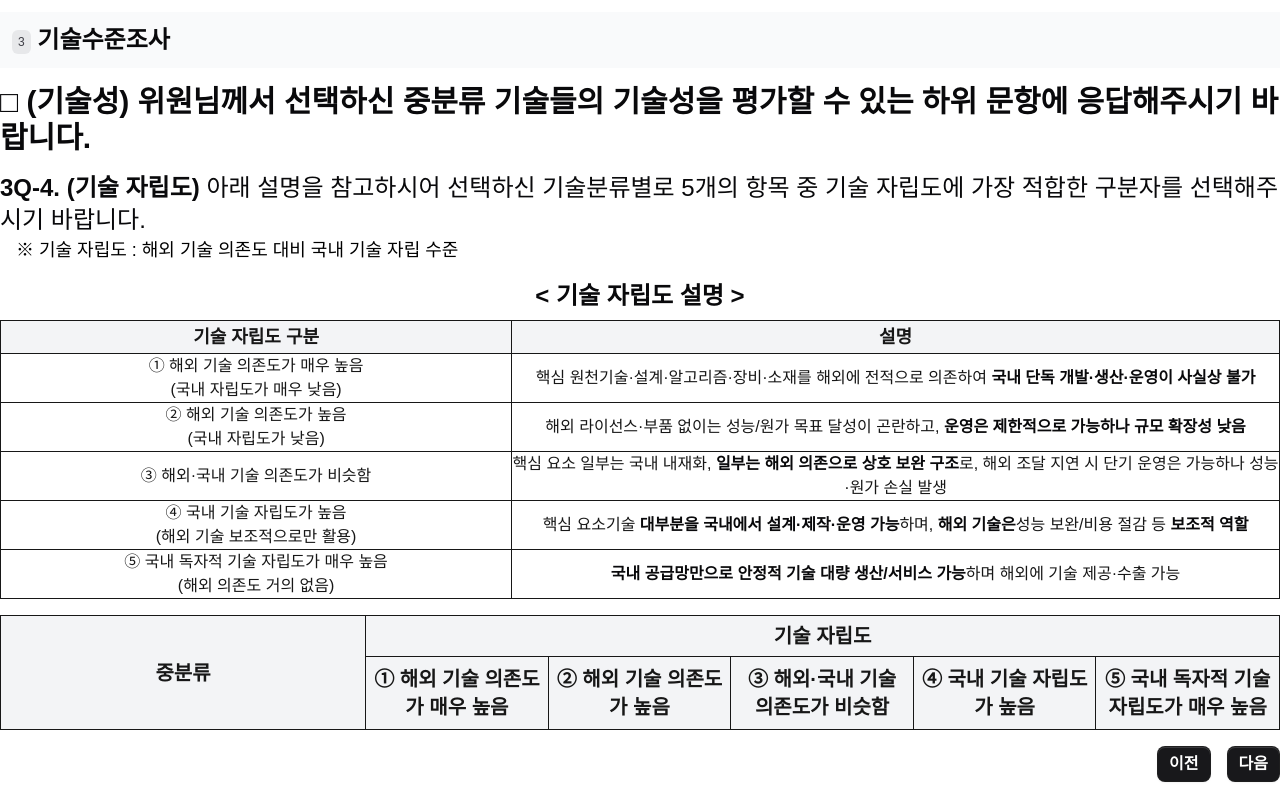
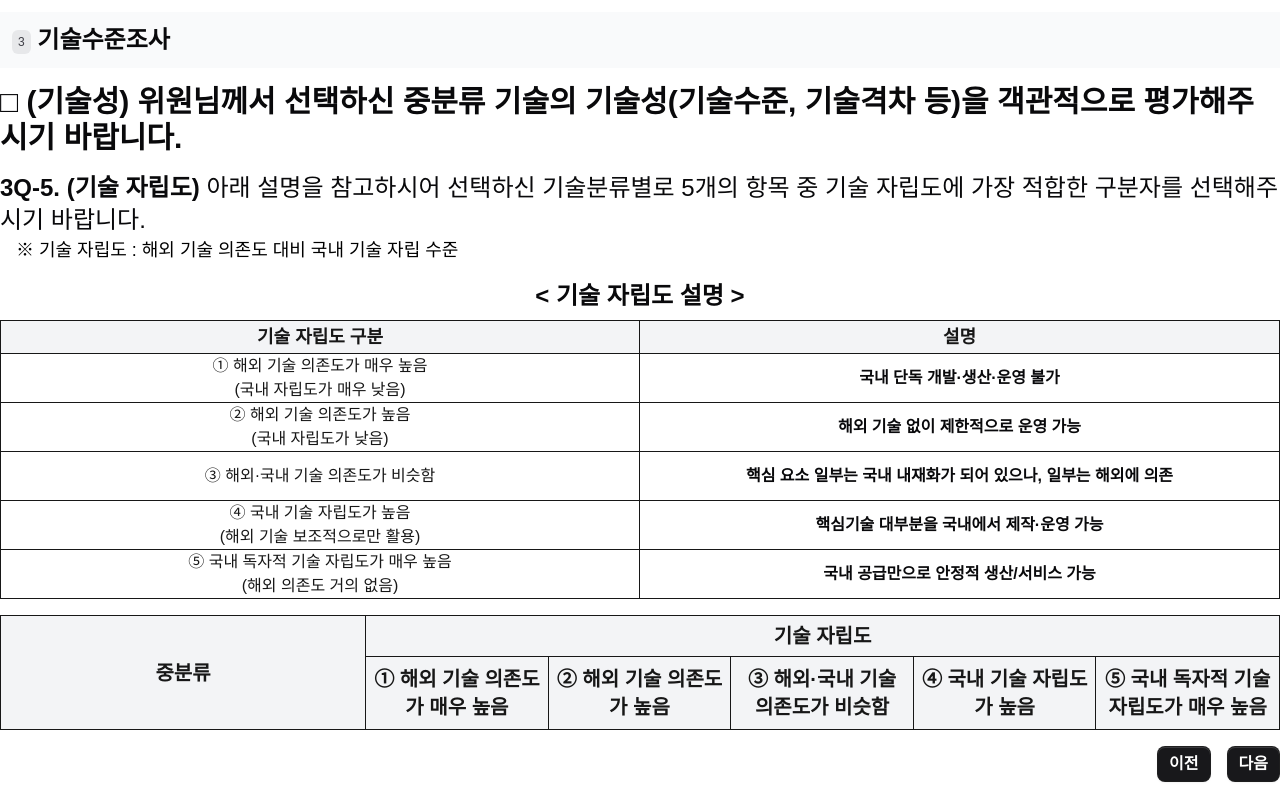
Before and after one commit to woollimsurvey/survey-2025, a Next.js app: page /independence in a window 1280 px wide. Built offline with nearby package versions, Linux system fonts and the light colour scheme.

Commit message:
feat: 기술 자립도 설명 그리드 텍스트 변경

```diff
--- a/src/app/independence/page.jsx
+++ b/src/app/independence/page.jsx
@@ -32,7 +32,7 @@ export default function Independence() {
   };
 
   const handlePrev = () => {
-    router.push("/gap");
+    router.push("/skill");
   };
 
   const handleNext = () => {
@@ -54,11 +54,11 @@ export default function Independence() {
       </header>
       <main>
         <h3 className="my-4 text-3xl font-semibold text-zinc-950">
-          □ (기술성) 위원님께서 선택하신 중분류 기술들의 기술성을 평가할 수 있는
-          하위 문항에 응답해주시기 바랍니다.
+          □ (기술성) 위원님께서 선택하신 중분류 기술의 기술성(기술수준, 기술격차
+          등)을 객관적으로 평가해주시기 바랍니다.
         </h3>
         <Heading level={4}>
-          3Q-4. (기술 자립도)&nbsp;
+          3Q-5. (기술 자립도)&nbsp;
           <span className="font-normal">
             아래 설명을 참고하시어 선택하신 기술분류별로 5개의 항목 중 기술
             자립도에 가장 적합한 구분자를 선택해주시기 바랍니다.
@@ -71,7 +71,7 @@ export default function Independence() {
           <Heading level={5} className="my-2 text-center">
             &lt; 기술 자립도 설명 &gt;
           </Heading>
-          <div className="grid grid-cols-[2fr_3fr] border text-center">
+          <div className="grid grid-cols-[1fr_1fr] border text-center">
             <div className="border-r border-b bg-gray-100 text-lg font-bold leading-8">
               기술 자립도 구분
             </div>
@@ -83,49 +83,40 @@ export default function Independence() {
               <br />
               (국내 자립도가 매우 낮음)
             </div>
-            <div className="flex justify-center items-center border-b">
-              핵심 원천기술·설계·알고리즘·장비·소재를 해외에 전적으로
-              의존하여&nbsp;
-              <Strong>국내 단독 개발·생산·운영이 사실상 불가</Strong>
+            <div className=" border-b leading-12">
+              <Strong>국내 단독 개발·생산·운영 불가</Strong>
             </div>
             <div className="border-r border-b">
               ② 해외 기술 의존도가 높음
               <br />
               (국내 자립도가 낮음)
             </div>
-            <div className="flex justify-center items-center border-b">
-              해외 라이선스·부품 없이는 성능/원가 목표 달성이 곤란하고,&nbsp;
-              <Strong>운영은 제한적으로 가능하나 규모 확장성 낮음</Strong>
+            <div className="border-b leading-12">
+              <Strong>해외 기술 없이 제한적으로 운영 가능</Strong>
             </div>
-            <div className="flex justify-center items-center border-r border-b">
+            <div className="border-r border-b leading-12">
               ③ 해외·국내 기술 의존도가 비슷함
             </div>
-            <div className="border-b">
-              핵심 요소 일부는 국내 내재화,&nbsp;
-              <Strong>일부는 해외 의존으로 상호 보완 구조</Strong>로, 해외 조달
-              지연 시 단기 운영은 가능하나 성능·원가 손실 발생
+            <div className="border-b leading-12">
+              <Strong>
+                핵심 요소 일부는 국내 내재화가 되어 있으나, 일부는 해외에 의존
+              </Strong>
             </div>
             <div className="border-r border-b">
               ④ 국내 기술 자립도가 높음
               <br />
               (해외 기술 보조적으로만 활용)
             </div>
-            <div className="flex justify-center items-center border-b">
-              핵심 요소기술&nbsp;
-              <Strong>대부분을 국내에서 설계·제작·운영 가능</Strong>하며,&nbsp;
-              <Strong>해외 기술은</Strong> 성능 보완/비용 절감 등&nbsp;
-              <Strong>보조적 역할</Strong>
+            <div className="border-b leading-12">
+              <Strong>핵심기술 대부분을 국내에서 제작·운영 가능</Strong>
             </div>
             <div className="border-r">
               ⑤ 국내 독자적 기술 자립도가 매우 높음
               <br />
               (해외 의존도 거의 없음)
             </div>
-            <div className="flex justify-center items-center">
-              <Strong>
-                국내 공급망만으로 안정적 기술 대량 생산/서비스 가능
-              </Strong>
-              하며 해외에 기술 제공·수출 가능
+            <div className="leading-12">
+              <Strong>국내 공급만으로 안정적 생산/서비스 가능</Strong>
             </div>
           </div>
         </section>
--- a/src/app/skill/page.jsx
+++ b/src/app/skill/page.jsx
@@ -52,7 +52,13 @@ export default function Skill() {
 
   const handleNext = async () => {
     if (
-      checkedInter.some((inter) => inter.countrySkill === "") ||
+      checkedInter.some((inter) => {
+        if (inter.country !== "kr") {
+          return inter.countrySkill === "";
+        }
+
+        return false;
+      }) ||
       checkedInter.some((inter) => inter.krSkill === "")
     ) {
       setError("모든 중분류에 대해 기술성숙도를 선택해주세요.");
```
